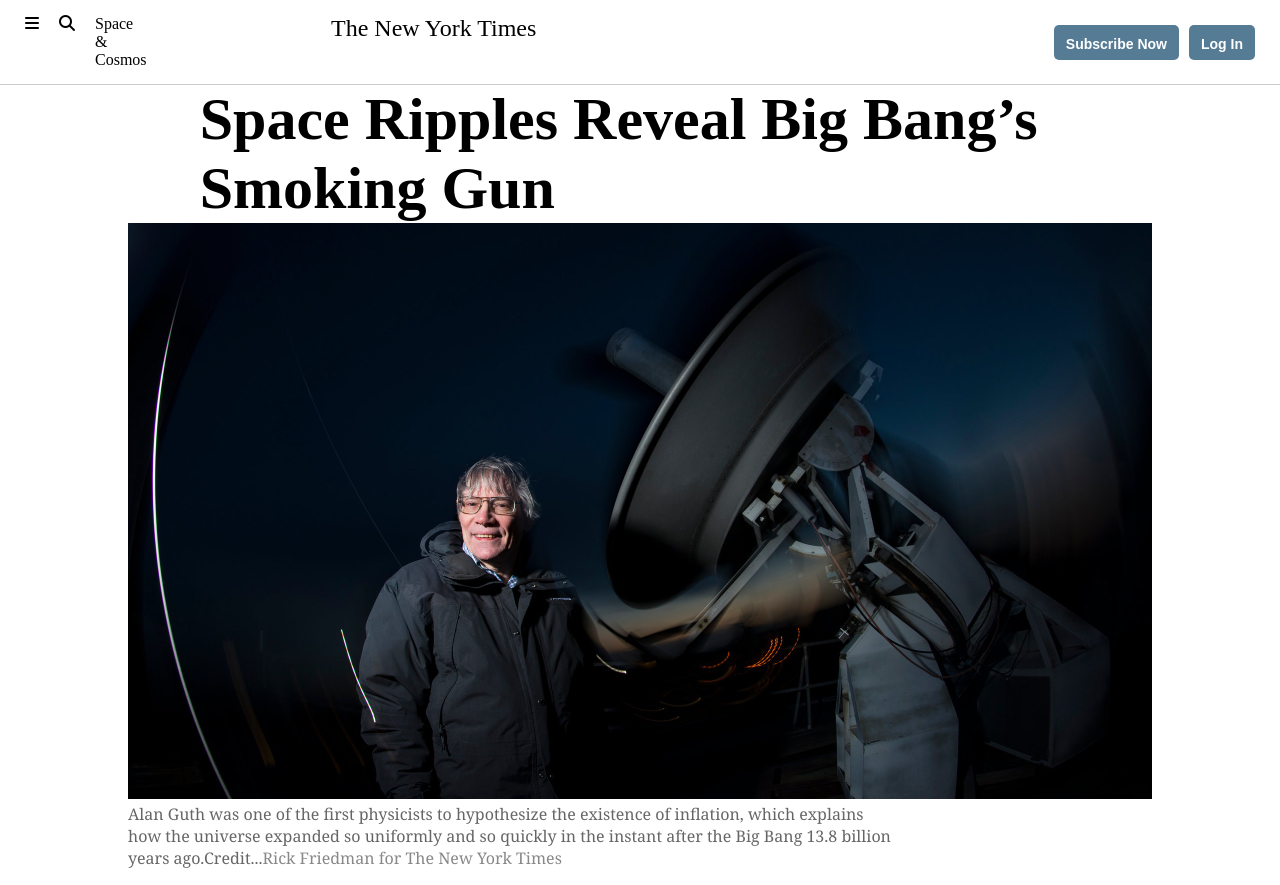
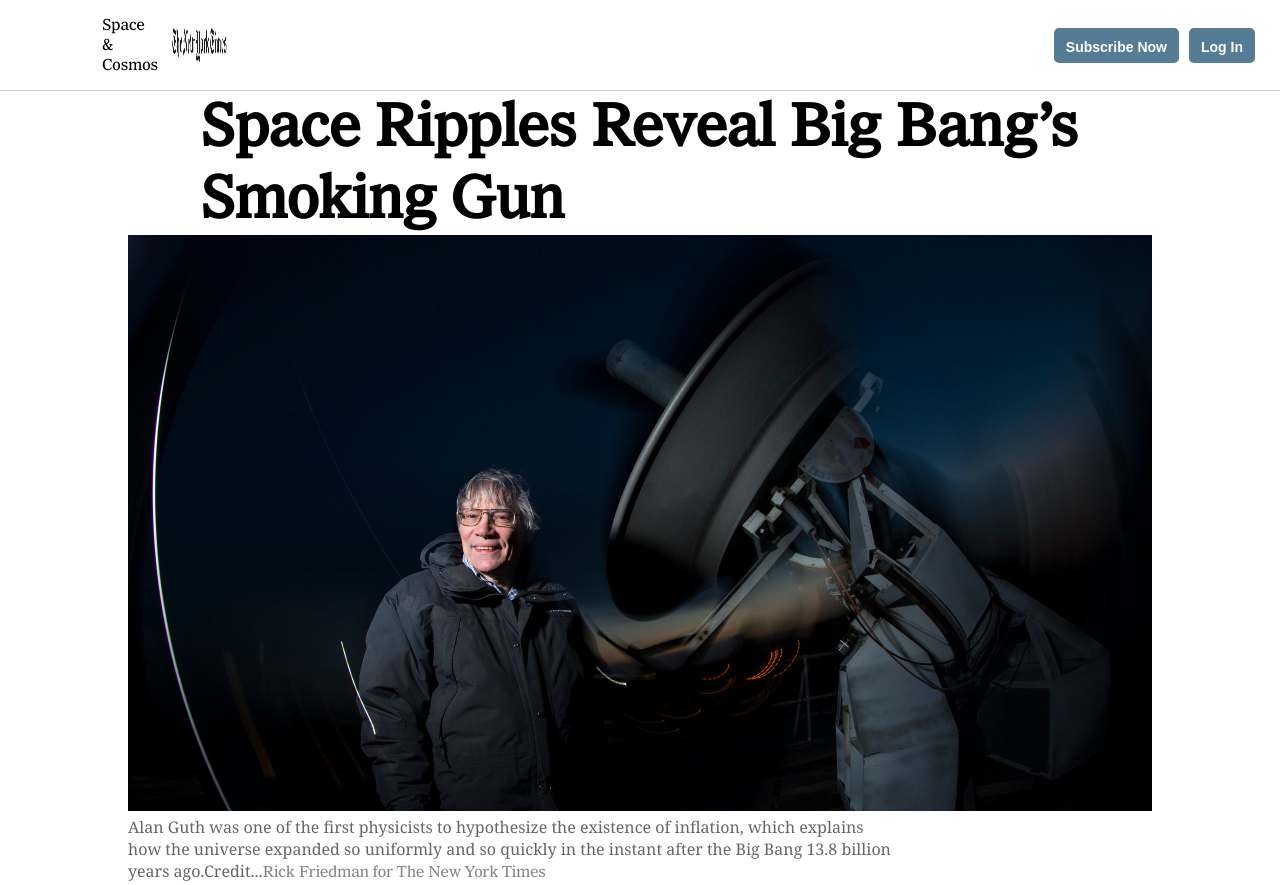
Before and after one commit to KelynPNjeri/New-York-Times-Clone, a website: page index.html in a window 1280 px wide. Shown: the top 885 px of the page. Drawn offline with Linux system fonts and the light colour scheme.

Commit message:
Fixing coding styles.

```diff
--- a/assets/css/style.css
+++ b/assets/css/style.css
@@ -7,6 +7,7 @@
     margin: 0;
     box-sizing: border-box;
     width: 100%;
+    font-family: ImperialNYT;
 }
 a{
     text-decoration: none;
@@ -28,11 +29,10 @@ a{
 .icons > * {
     padding: 0 10px 0 10px;
 }
-.navbar > p {
+.logo {
     display: flex;
-    justify-content: center ;
-    font-size: 24px;
-
+    justify-content: center;
+    width: 5%;
 }
 .call_to_action {
     display: flex;
@@ -117,7 +117,8 @@ a{
 .theory_codes {
     display: grid;
     grid-template-columns: repeat(4, 1fr);
-    width: 80%;
+    grid-gap: 10px;
+    width: 75%;
     margin: 0 auto;
 
 
@@ -128,7 +129,7 @@ a{
 }
 .theory_codes_img{
 
-    padding: 15px;
+    /* padding: 15px; */
 
 }
 
--- a/index.html
+++ b/index.html
@@ -14,8 +14,7 @@
             <i class="fas fa-search"></i>
             <p>Space & Cosmos</p>
         </div>
-        <!-- <img src="" alt="" class="logo"> -->
-        <p>The New York Times</p>
+        <img src="./assets/images/NYlogo.png" alt="Logo" class="logo">
         <div class="call_to_action">
             <button class="btn nav_btn" type="submit">Subscribe Now</button>
             <button class="btn nav_btn" type="submit">Log In</button>
```
